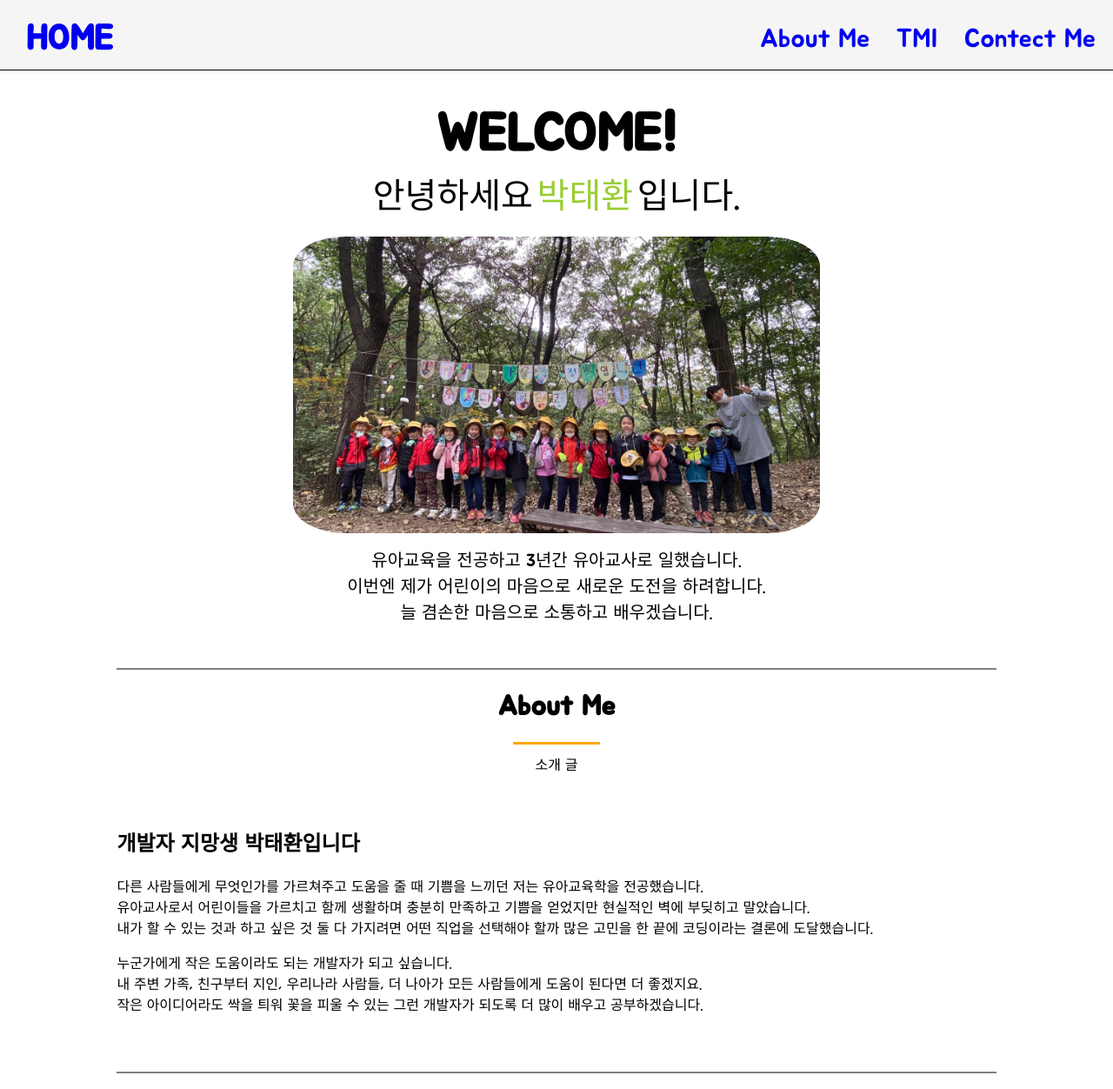
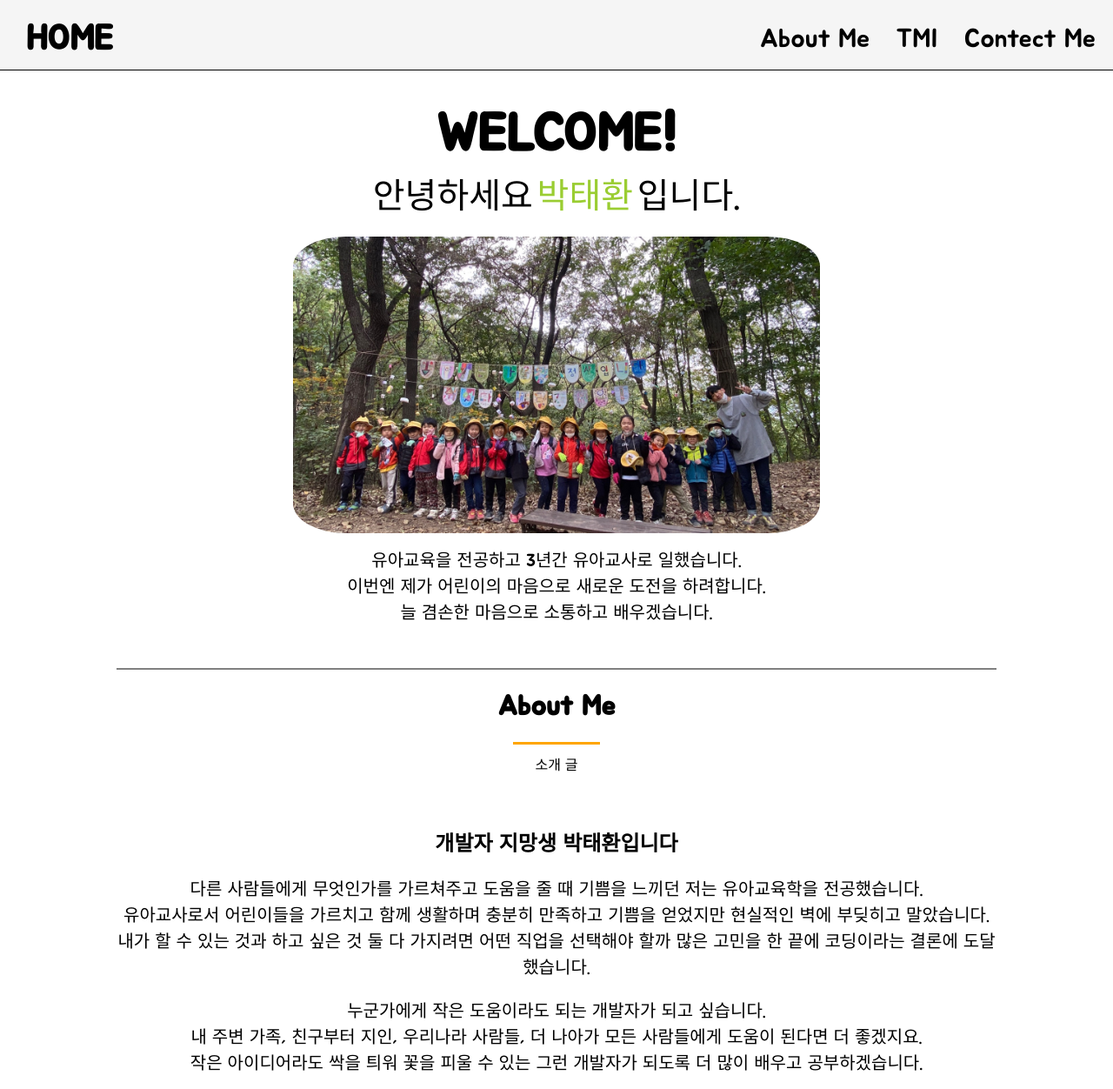
Before and after one commit to mekemeke94/wecode-1weeks, a plain HTML site: page index.html in a window 1280 px wide. Shown: the top 1252 px of the page at 87% size. Drawn offline with Linux system fonts and the light colour scheme.

Commit message:
add center

```diff
--- a/index.html
+++ b/index.html
@@ -39,12 +39,12 @@
             <div class="line"></div>
             <span>소개 글</span>
         </div>
-        <div>
+        <div style="text-align: center;">
             <h2>개발자 지망생 박태환입니다</h2>
-            <p>다른 사람들에게 무엇인가를 가르쳐주고 도움을 줄 때 기쁨을 느끼던 저는 유아교육학을 전공했습니다.<br>
+            <p style="font-size: 20px;">다른 사람들에게 무엇인가를 가르쳐주고 도움을 줄 때 기쁨을 느끼던 저는 유아교육학을 전공했습니다.<br>
                 유아교사로서 어린이들을 가르치고 함께 생활하며 충분히 만족하고 기쁨을 얻었지만 현실적인 벽에 부딪히고 말았습니다.<br>
                 내가 할 수 있는 것과 하고 싶은 것 둘 다 가지려면 어떤 직업을 선택해야 할까 많은 고민을 한 끝에 코딩이라는 결론에 도달했습니다.</p>
-            <p>누군가에게 작은 도움이라도 되는 개발자가 되고 싶습니다. <br>
+            <p style="font-size: 20px;">누군가에게 작은 도움이라도 되는 개발자가 되고 싶습니다. <br>
                 내 주변 가족, 친구부터 지인, 우리나라 사람들, 더 나아가 모든 사람들에게 도움이 된다면 더 좋겠지요.<br>
                 작은 아이디어라도 싹을 틔워 꽃을 피울 수 있는 그런 개발자가 되도록 더 많이 배우고 공부하겠습니다.
             </p>
--- a/style.css
+++ b/style.css
@@ -5,6 +5,9 @@ html{
 /*링크 관련*/
 a{
     text-decoration: none;
+}
+a:link{
+    color: black;
 }
 a:visited{
     color:black;
@@ -100,8 +103,6 @@ a:hover{
     display: flex;
     width: 600px;
 }
-table{
-}
 td{
     border: 1px solid black;
     text-align: center;
```
